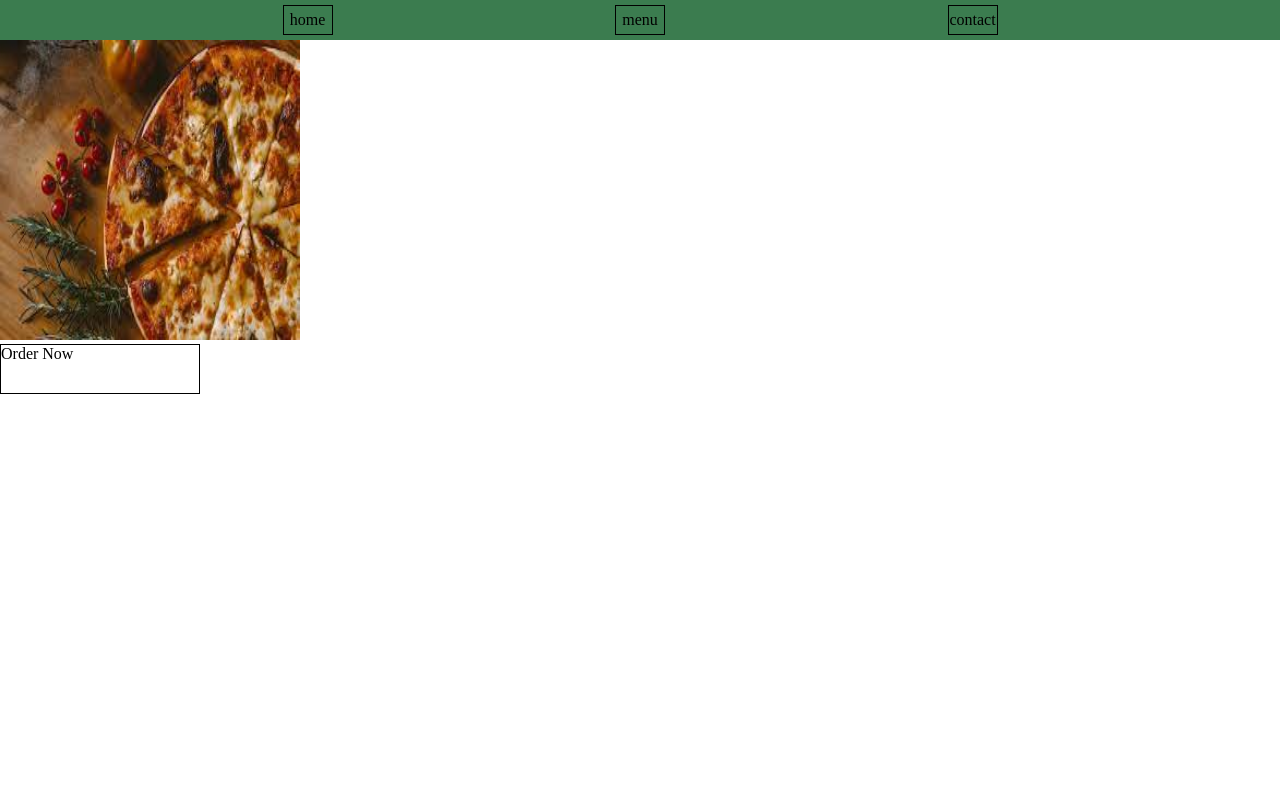
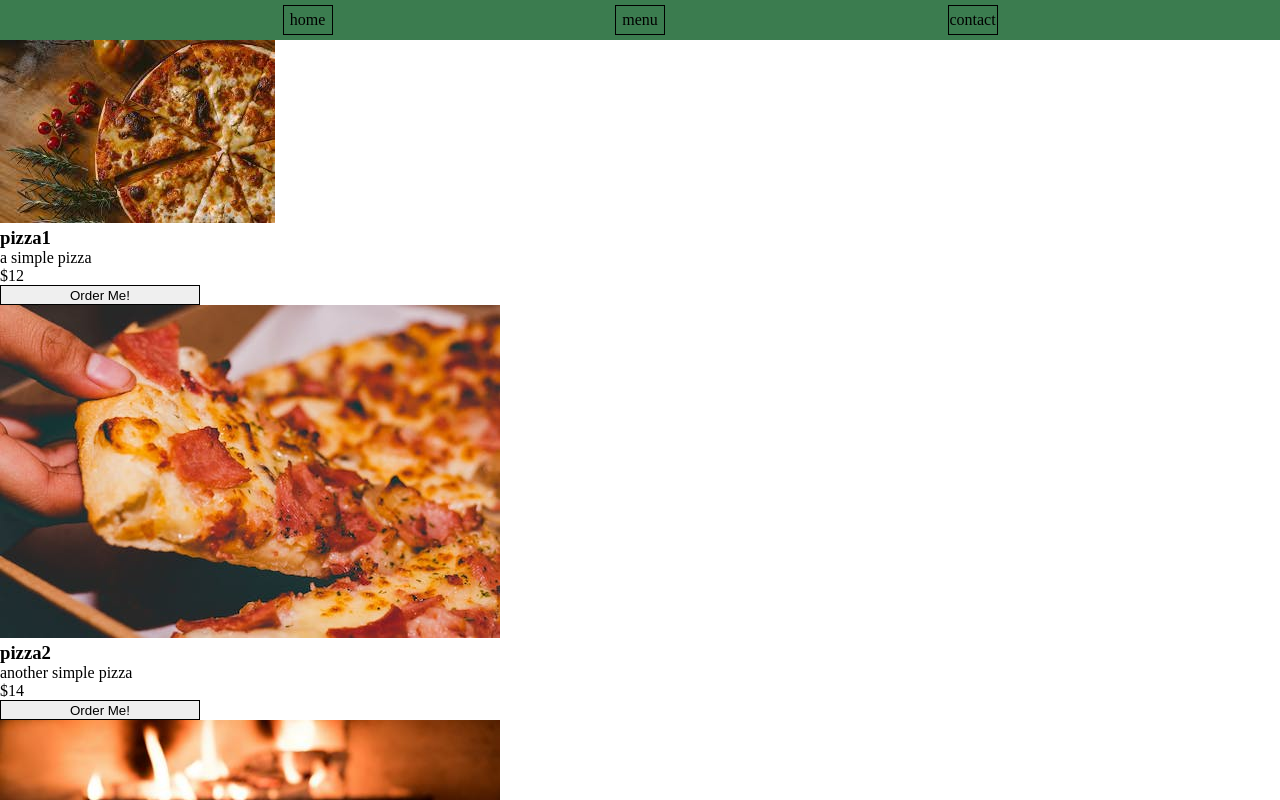
Before and after one commit to trinidaddesign/restaurant_page, a website built with webpack: page dist/index.html in a window 1280 px wide. Both pictures are taken after a click on the element "menu". Shown: the top 800 px of the page. Built offline with nearby package versions, Linux system fonts and the light colour scheme.

Commit message:
layout and functionallity refactor. itterate through menu items array for easier change of menu page

```diff
--- a/src/home_page.js
+++ b/src/home_page.js
@@ -10,7 +10,7 @@ export default function homePage(){
 
     const header = document.createElement('h1')
     header.classList.add('menu_header')
-    header.textContent = 'Welcome to Godzilla pizza'
+    header.textContent = 'Welcome to Godzilla Pizza'
     pageContent.appendChild(header)
 
     const image = document.createElement('img')
--- a/src/menu.js
+++ b/src/menu.js
@@ -1,28 +1,71 @@
-import pizza_1 from './images/pizza_1.jpeg'
+import pizzaOne from './images/pizza_1.jpeg'
+import pizzaTwo from './images/pizza_2.jpeg'
+import pizzaThree from './images/pizza_3.jpeg'
 import './style.css'
 
+const itemArray = [
+    {
+        name:'pizza1',
+        image: pizzaOne,
+        description: 'a simple pizza',
+        price: '$12'
+    },
+    {
+        name: 'pizza2',
+        image: pizzaTwo,
+        description: 'another simple pizza',
+        price: '$14'
+    },
+    {
+        name: 'pizza3',
+        image: pizzaThree,
+        description: 'tasty pizza 3',
+        price: '$10'
+    },
 
-export default function menu(){
+]
+
+function createMenuItemDiv(){
     const content = document.querySelector('#content')
     const pageContent = document.createElement('div')
     pageContent.classList.add('page_content')
     pageContent.setAttribute('id','menu')
 
-    const image = document.createElement('img')
-    image.src = pizza_1
-    image.height = '300'
-    image.width = '300'
-    pageContent.appendChild(image)
+    itemArray.forEach((item) => {
+        const itemDiv = document.createElement('div')
+        itemDiv.classList.add('item_div')
 
-    const orderDiv = document.createElement('div')
-    orderDiv.classList.add('button_div')
-    orderDiv.textContent = "Order Now"
-    pageContent.appendChild(orderDiv)
-    orderDiv.addEventListener('click', () => {
-        alert('clicked')
+        const itemImage = document.createElement('img')
+        itemImage.src = item.image
+        itemDiv.appendChild(itemImage)
+
+        const itemName = document.createElement('h3')
+        itemName.textContent = item.name
+        itemDiv.appendChild(itemName)
+
+        const itemDescription = document.createElement('p')
+        itemDescription.textContent = item.description
+        itemDiv.appendChild(itemDescription)
+
+        const itemPrice = document.createElement('p')
+        itemPrice.classList.add('price_p_element')
+        itemPrice.textContent = item.price
+        itemDiv.appendChild(itemPrice)
+
+        const orderBtn = document.createElement('button')
+        orderBtn.classList.add('order_button')
+        orderBtn.innerHTML = 'Order Me!'
+        orderBtn.addEventListener('click', ()=>{
+            alert('yo')
+        })
+        itemDiv.appendChild(orderBtn)
+
+        pageContent.appendChild(itemDiv)
     })
-
-
 
     content.appendChild(pageContent)
 }
+
+export default function menu(){
+    createMenuItemDiv()
+}
--- a/src/style.css
+++ b/src/style.css
@@ -66,9 +66,12 @@
 
 
 /*menu*/
-.button_div {
+#menu{
+    grid-area: 2/1/3/2;
+}
+.order_button {
     border: 1px solid black;
-    height: 50px;
+    height: 20px;
     width: 200px;
 }
 /*contact us*/
```
Also changed, not shown: dist/1264132b4b9c464b1c6c.jpeg (added), dist/3a9560a8a165662debe5.jpeg (added), dist/main.js.
